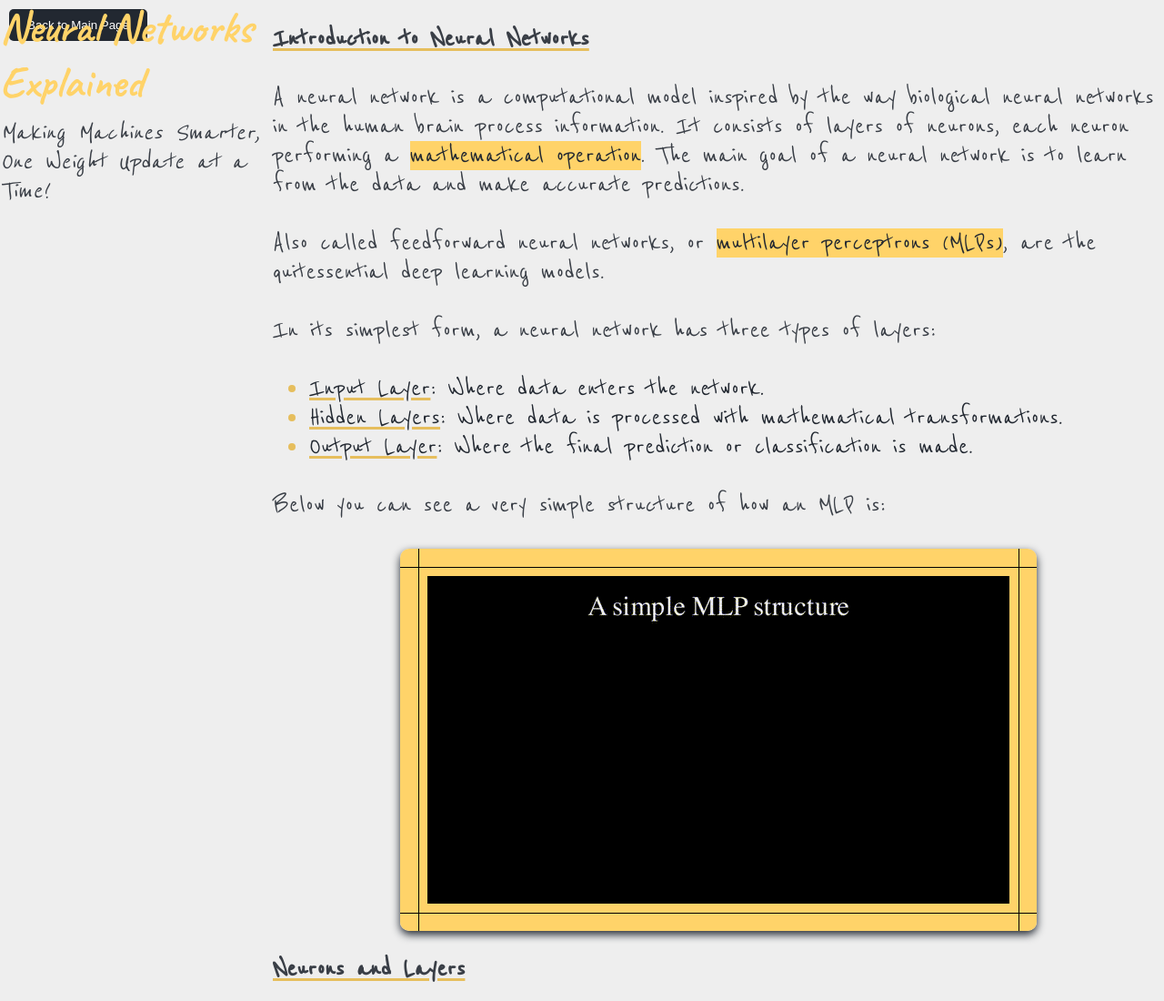
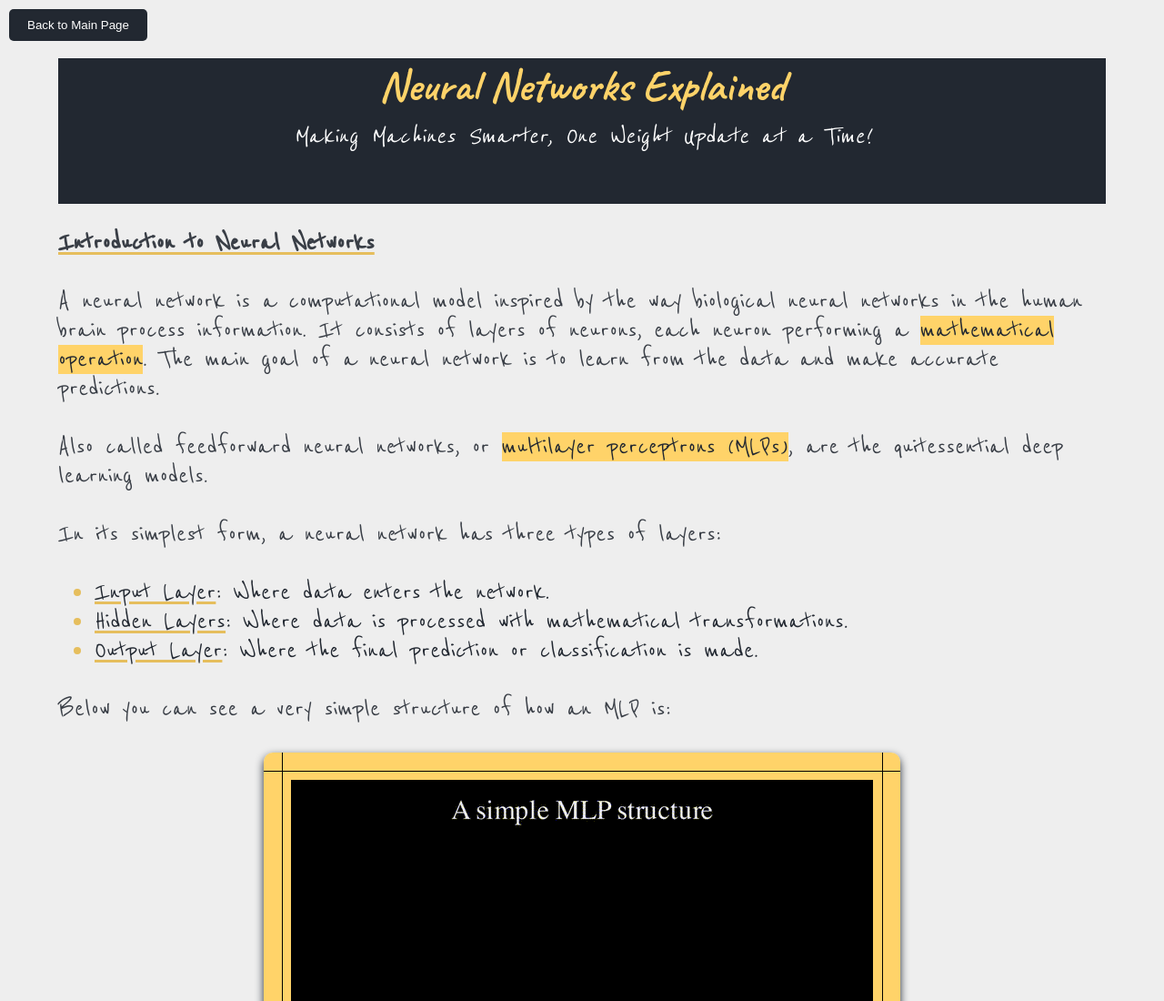
Before and after one commit to igor17400/deep_learning_174, a website: page projects/visuadl/pages/neural_networks/index.html in a window 1280 px wide. Shown: the top 1100 px of the page at 91% size. Drawn offline with nearby package versions, Linux system fonts and the light colour scheme.

Commit message:
feat: stable version with project restructured

```diff
--- a/projects/visuadl/assets/css/global.css
+++ b/projects/visuadl/assets/css/global.css
@@ -6,7 +6,6 @@
     --color-accent: #FFD369;
     --color-accent-darker: #E6BE5D;
     --color-background: #EEEEEE;
-    --color-test: aqua;
 
     --font-hero: 'Caveat', cursive;
     --font-body: 'Reenie Beanie', cursive;
@@ -338,11 +337,24 @@ li::marker {
     text-decoration-color: var(--color-accent-darker);
 }
 
+.layout__content_page {
+    display: flex;
+    flex-direction: column;
+    align-items: center;
+    padding: 4rem;
+}
+
+.layout__wrapper__content_page {
+    margin: 2rem;
+    padding: 2rem;
+}
+
 .layout__header__content_page {
     background-color: var(--color-primary);
     color: white;
     text-align: center;
-    padding: 50px 0;
+    width: 100%;
+    height: 10rem;
 }
 
 .hero_title__content_page {
@@ -352,9 +364,14 @@ li::marker {
 }
 
 .hero_slogan__content_page {
+    color: white;
     font-size: 2rem;
     font-weight: 300;
     margin: 10px 0 0 0;
+}
+
+.back-button {
+    z-index: 2;
 }
 
 .wrapper {
--- a/projects/visuadl/pages/global.css
+++ /dev/null
@@ -1,195 +0,0 @@
-:root {
-    /* Color reference: https://colorhunt.co/palette/222831393e46ffd369eeeeee */
-    --color-primary: #222831;
-    --color-secondary: #393E46;
-    --color-accent: #FFD369;
-    --color-accent-darker: #E6BE5D;
-    --color-background: #EEEEEE;
-
-    --font-hero: 'Caveat', cursive;
-    --font-body: 'Reenie Beanie', cursive;
-}
-
-body {
-    font-family: var(--font-body);
-    background-color: var(--color-background);
-    color: var(--color-primary);
-    margin: 0;
-    padding: 0;
-    overflow-x: hidden;
-}
-
-h2 {
-    font-size: 2rem;
-    color: var(--color-secondary);
-    text-decoration: underline;
-    text-decoration-color: var(--color-accent-darker);
-}
-
-p {
-    font-size: 2rem;
-}
-
-li {
-    font-size: 2rem;
-    color: inherit;
-    /* Ensure text color remains unchanged */
-}
-
-li::marker {
-    color: var(--color-accent-darker);
-    /* Set your custom bullet color */
-}
-
-.highlight {
-    background-color: var(--color-accent);
-    color: var(--color-primary);
-}
-
-.underline {
-    text-decoration: underline;
-    text-decoration-color: var(--color-accent-darker);
-}
-
-.layout {
-    display: flex;
-    flex-direction: column;
-    align-items: center;
-}
-
-.layout__header {
-    background-color: var(--color-primary);
-    color: white;
-    text-align: center;
-    padding: 50px 0;
-}
-
-.hero-title {
-    font-family: var(--font-hero);
-    font-size: 3rem;
-    margin: 0;
-}
-
-.hero-slogan {
-    font-size: 2rem;
-    font-weight: 300;
-    margin: 10px 0 0 0;
-}
-
-.layout__main {
-    max-width: 800px;
-    padding: 20px;
-}
-
-.wrapper {
-    display: flex;
-    /* Enable flexbox */
-    justify-content: center;
-    /* Center horizontally */
-    align-items: center;
-    /* Full viewport height */
-    margin: 0;
-    /* Remove default margin */
-}
-
-
-.frame {
-    --s: 10px;
-    /* control the size of the frame */
-    padding: var(--s);
-    border: calc(2*var(--s)) solid #0000;
-    /* Outer outline */
-    outline-offset: calc(-1*var(--s));
-    background: conic-gradient(from 90deg at 1px 1px, var(--color-accent) 25%, #000 0);
-    /* Frame effect */
-    display: inline-block;
-    /* Ensure the container fits the GIF */
-    border-radius: 10px;
-    /* Rounded corners for the frame */
-    box-shadow: 0 4px 10px var(--color-primary);
-    /* Optional shadow for depth */
-}
-
-.frame img {
-    display: block;
-    /* Remove bottom space in inline elements */
-    width: 640px;
-    /* Set width for the GIF */
-    height: auto;
-    /* Maintain aspect ratio */
-}
-
-/* Container for the sticky note */
-.sticky-container {
-    max-width: 300px;
-    /* Adjust to desired width */
-    position: relative;
-    margin: 50px auto;
-    /* Center the container */
-}
-
-.sticky-outer {
-    display: flex;
-    padding-top: 92.5925926%;
-    /* Maintains aspect ratio */
-    position: relative;
-    width: 100%;
-}
-
-.sticky {
-    position: absolute;
-    top: 0;
-    left: 0;
-    right: 0;
-    bottom: 0;
-    background: #ffa;
-    /* Post-it yellow */
-    overflow: hidden;
-    border-radius: 0 0 0 30px/45px;
-    box-shadow:
-        inset 0 -40px 40px rgba(0, 0, 0, 0.2),
-        inset 0 25px 10px rgba(0, 0, 0, 0.2),
-        0 5px 6px 5px rgba(0, 0, 0, 0.2);
-    line-height: 1.7em;
-    font-size: 19px;
-    color: #130d6b;
-    z-index: 1;
-    /* Ensure the note is above the shadow */
-}
-
-/* Shadow behind the sticky note */
-.sticky:before {
-    box-shadow: -2px 2px 15px 0 rgba(0, 0, 0, 0.5);
-    /* Shadow effect */
-    background-color: rgba(0, 0, 0, 0.25);
-    /* Shadow background */
-    content: '';
-    width: 90%;
-    /* Width of the shadow */
-    left: 5px;
-    /* Position of the shadow */
-    height: 75%;
-    /* Height of the shadow */
-    position: absolute;
-    top: 30%;
-    /* Positioning */
-    z-index: 0;
-    /* Below the sticky note */
-}
-
-/* Optional: add a small triangle effect to the bottom */
-.sticky:after {
-    content: "";
-    display: block;
-    position: absolute;
-    width: 75%;
-    height: 20px;
-    border-top: 3px solid #130d6b;
-    /* Color of the line */
-    border-radius: 50%;
-    /* Round edges */
-    bottom: 0px;
-    /* Positioning */
-    left: 10%;
-    /* Center alignment */
-}
--- a/projects/visuadl/pages/neural_networks/index.html
+++ b/projects/visuadl/pages/neural_networks/index.html
@@ -31,9 +31,7 @@
                 Back to Main Page
             </button>
         </div>
-
-        <div class="layout__wrapper">
-            <header class="layout__header">
+        <header class="layout__header__content_page">
             <h1 class="hero_title__content_page">Neural Networks Explained</h1>
             <p class="hero_slogan__content_page"><em>Making Machines Smarter, One Weight Update at a Time!</em>
             </p>
@@ -193,7 +191,6 @@
             </section>
         </main>
     </div>
-    </div>
 
     <script src="../global_animation.js" defer></script>
 </body>
```
Also changed, not shown: projects/visuadl/pages/backpropagation/index.html (+6 -9 lines). Lines whose indentation alone changed are shown as unchanged.
